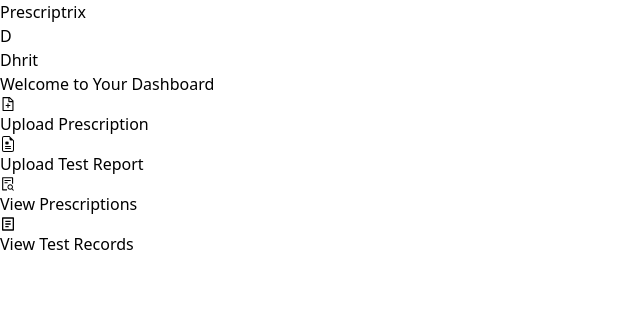
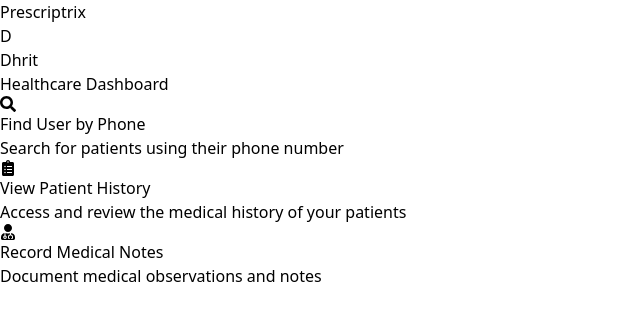
Before and after one commit to neo-0007/HackXetra_init_5, a React (Vite) app in the folder frontend_web/: page / in a window 1280 px wide. Shown: the top 320 px of the page, without its empty margins (0-640 px from the left). Built offline with nearby package versions, Linux system fonts and the light colour scheme.

Commit message:
fixed console wala error

```diff
--- a/frontend_web/src/App.tsx
+++ b/frontend_web/src/App.tsx
@@ -18,21 +18,36 @@
 import HealthcareLogin from "./pages/healthcare/Login";
 import HealthcareSignup from "./pages/healthcare/Signup";
 import UserDashboard from "./pages/users/Dashboard";
+import DoctorDashboard from "./pages/doctors/Dashboard";
+import HealthcareDashboard from "./pages/healthcare/Dashboard";
 
 function App() {
-  const [isUserAuthenticated, setIsUserAuthenticated] = useState(true);
+  const [user, setUser] = useState({
+    id: 1,
+    name: "Dhrit",
+    role: "healthcare", // Change to "doctor" or "healthcare" as needed
+    email: "dhrit@example.com"
+  });
+
+  const isAuthenticated = !!user;
+
+  const getDashboard = () => {
+    if (user?.role === "doctor") return <DoctorDashboard />;
+    if (user?.role === "healthcare") return <HealthcareDashboard />;
+    return <UserDashboard />;
+  };
 
   return (
     <Router>
-      <Navbar isAuthenticated={isUserAuthenticated} userName={"Dhrit"} />
+      <Navbar isAuthenticated={isAuthenticated} userName={user.name} />
       <Routes>
         {/* Public Routes */}
-        <Route path="/" element={<>{isUserAuthenticated?(<UserDashboard />):(<FrontPage />)}</>} />
+        <Route path="/" element={isAuthenticated ? getDashboard() : <FrontPage />} />
         <Route path="/user/login" element={<UserLogin />} />
         <Route path="/user/signup" element={<UserSignup />} />
 
         {/* Protected Routes for Users */}
-        <Route element={<UserProtectedRoutes isAuthenticated={isUserAuthenticated} />}>
+        <Route element={<UserProtectedRoutes isAuthenticated={isAuthenticated && user.role === "user"} />}>
           <Route path="/user/prescription/upload" element={<UploadPresc />} />
           <Route path="/user/prescription/history" element={<UserPrescriptionHistory />} />
           <Route path="/user/prescription" element={<DigitalPrescription />} />
@@ -44,12 +59,19 @@
         {/* Doctor Routes */}
         <Route path="/doctor/login" element={<DoctorLogin />} />
         <Route path="/doctor/signup" element={<DoctorSignup />} />
-        <Route path="/doctor/users" element={<FindUserByPhoneAndOTP />} />
-        <Route path="/doctor/user/otp" element={<OTPVerification />} />
+        <Route element={<UserProtectedRoutes isAuthenticated={isAuthenticated && user.role === "doctor"} />}>
+          <Route path="/doctor/dashboard" element={<DoctorDashboard />} />
+          <Route path="/doctor/users" element={<FindUserByPhoneAndOTP />} />
+          <Route path="/doctor/user/otp" element={<OTPVerification />} />
+        </Route>
 
-        {/* {Healthcare Routes} */}
+        {/* Healthcare Routes */}
         <Route path="/healthcare/login" element={<HealthcareLogin />} />
         <Route path="/healthcare/signup" element={<HealthcareSignup />} />
+        <Route element={<UserProtectedRoutes isAuthenticated={isAuthenticated && user.role === "healthcare"} />}>
+          <Route path="/healthcare/dashboard" element={<HealthcareDashboard />} />
+          {/* Add additional healthcare routes here */}
+        </Route>
       </Routes>
     </Router>
   );
--- a/frontend_web/src/components/users/Login.tsx
+++ b/frontend_web/src/components/users/Login.tsx
@@ -2,6 +2,17 @@
 
 const LoginForm: React.FC = () => {
   const [loginMethod, setLoginMethod] = useState('email'); // Default is email
+  const [logindata, setLogindata] = useState({
+    email: '',
+    phone: '',
+    password: '',
+  });
+
+  const handleSubmit = (e: React.FormEvent) => {
+    e.preventDefault();
+    console.log(logindata);
+    // Handle login logic here
+  };
 
   return (
     <div className="w-full max-w-md p-8 space-y-6 bg-white shadow-lg rounded-lg">
@@ -24,7 +35,7 @@
           Log in with Phone
         </button>
       </div>
-            <form className="space-y-4">
+      <form className="space-y-4" onSubmit={(e)=>handleSubmit(e)}>
         <div>
           <label className="block text-sm font-medium">
             {loginMethod === 'email' ? 'Your Email' : 'Your Phone Number'}
@@ -33,12 +44,16 @@
             <input
               type="email"
               placeholder="johndoe@gmail.com"
+              onChange={(e) => setLogindata({ ...logindata, email: e.target.value })}
+              value={logindata.email}
               className="w-full px-4 py-2 mt-1 border rounded-md focus:outline-none focus:ring-2 focus:ring-blue-500"
             />
           ) : (
             <input
               type="tel"
               placeholder="Enter your phone number"
+              onChange={(e) => setLogindata({ ...logindata, phone: e.target.value })}
+              value={logindata.phone}
               className="w-full px-4 py-2 mt-1 border rounded-md focus:outline-none focus:ring-2 focus:ring-blue-500"
             />
           )}
@@ -48,26 +63,37 @@
           <input
             type="password"
             placeholder="Password"
+            onChange={(e) => setLogindata({ ...logindata, password: e.target.value })}
+            value={logindata.password}
             className="w-full px-4 py-2 mt-1 border rounded-md focus:outline-none focus:ring-2 focus:ring-blue-500"
           />
         </div>
-                <button className="w-full py-2 text-white bg-blue-600 rounded-md hover:bg-blue-700">Log In</button>
+        <button
+          type="submit"
+          className="w-full py-2 text-white bg-blue-600 rounded-md hover:bg-blue-700"
+        >
+          Log In
+        </button>
       </form>
       <div className="text-center">
-                <a href="#" className="text-blue-600 hover:underline">Forgot password?</a>
+        <a href="#" className="text-blue-600 hover:underline">
+          Forgot password?
+        </a>
       </div>
       <div className="flex items-center justify-center mt-4 space-x-2">
         <span className="text-gray-500">or</span>
       </div>
       <div className="flex items-center justify-center space-x-4">
         <button className="flex items-center px-4 py-2 border rounded-md">
-                    <img src="/public/google.png" alt="Google" className="w-5 h-5 mr-2" />
+          <img src="/google.png" alt="Google" className="w-5 h-5 mr-2" />
           Log in with Google
         </button>
       </div>
       <div className="text-center mt-4">
         <span>Don’t have an account? </span>
-                <a href="/user/signup" className="text-blue-600 hover:underline">Sign Up</a>
+        <a href="/user/signup" className="text-blue-600 hover:underline">
+          Sign Up
+        </a>
       </div>
     </div>
   );
--- /dev/null
+++ b/frontend_web/src/pages/doctors/Dashboard.tsx
@@ -0,0 +1,37 @@
+// pages/doctors/DoctorDashboard.js
+import React from 'react';
+import { Link } from 'react-router-dom';
+import { FaSearch, FaStethoscope, FaClipboardList } from 'react-icons/fa';
+
+const DoctorDashboard = () => {
+  return (
+    <div className="flex flex-col items-center p-6 bg-gray-50 min-h-screen">
+      <h2 className="text-3xl font-semibold text-gray-800 mb-8">Doctor Dashboard</h2>
+
+      <div className="grid grid-cols-1 sm:grid-cols-2 lg:grid-cols-3 gap-6 w-full max-w-screen-lg">
+        {/* Find User by Phone */}
+        <Link to="/doctor/users" className="flex flex-col items-center p-6 bg-white shadow-lg rounded-lg hover:shadow-xl transition duration-300 text-center">
+          <FaSearch className="text-4xl text-blue-500 mb-4"/>
+          <h3 className="text-xl font-medium text-gray-800">Find User by Phone</h3>
+          <p className="text-gray-600 mt-2">Search for patients by their phone number</p>
+        </Link>
+
+        {/* View Past Patients */}
+        <Link to="/doctor/patient-history" className="flex flex-col items-center p-6 bg-white shadow-lg rounded-lg hover:shadow-xl transition duration-300 text-center">
+          <FaClipboardList className="text-4xl text-green-500 mb-4"/>
+          <h3 className="text-xl font-medium text-gray-800">View Past Patients</h3>
+          <p className="text-gray-600 mt-2">Access and view the history of your patients</p>
+        </Link>
+
+        {/* Digitally Write Prescriptions */}
+        <Link to="/doctor/digital-prescriptions" className="flex flex-col items-center p-6 bg-white shadow-lg rounded-lg hover:shadow-xl transition duration-300 text-center">
+          <FaStethoscope className="text-4xl text-yellow-500 mb-4"/>
+          <h3 className="text-xl font-medium text-gray-800">Write Digital Prescriptions</h3>
+          <p className="text-gray-600 mt-2">Create and manage prescriptions digitally</p>
+        </Link>
+      </div>
+    </div>
+  );
+};
+
+export default DoctorDashboard;
--- /dev/null
+++ b/frontend_web/src/pages/healthcare/Dashboard.tsx
@@ -0,0 +1,37 @@
+// pages/healthcare/HealthcareDashboard.js
+import React from 'react';
+import { Link } from 'react-router-dom';
+import { FaSearch, FaClipboardList, FaUserMd } from 'react-icons/fa';
+
+const HealthcareDashboard = () => {
+  return (
+    <div className="flex flex-col items-center p-6 bg-gray-50 min-h-screen">
+      <h2 className="text-3xl font-semibold text-gray-800 mb-8">Healthcare Dashboard</h2>
+
+      <div className="grid grid-cols-1 sm:grid-cols-2 lg:grid-cols-3 gap-6 w-full max-w-screen-lg">
+        {/* Find User by Phone */}
+        <Link to="/healthcare/users" className="flex flex-col items-center p-6 bg-white shadow-lg rounded-lg hover:shadow-xl transition duration-300 text-center">
+          <FaSearch className="text-4xl text-blue-500 mb-4"/>
+          <h3 className="text-xl font-medium text-gray-800">Find User by Phone</h3>
+          <p className="text-gray-600 mt-2">Search for patients using their phone number</p>
+        </Link>
+
+        {/* View Patient History */}
+        <Link to="/healthcare/patient-history" className="flex flex-col items-center p-6 bg-white shadow-lg rounded-lg hover:shadow-xl transition duration-300 text-center">
+          <FaClipboardList className="text-4xl text-green-500 mb-4"/>
+          <h3 className="text-xl font-medium text-gray-800">View Patient History</h3>
+          <p className="text-gray-600 mt-2">Access and review the medical history of your patients</p>
+        </Link>
+
+        {/* Record Medical Notes */}
+        <Link to="/healthcare/medical-notes" className="flex flex-col items-center p-6 bg-white shadow-lg rounded-lg hover:shadow-xl transition duration-300 text-center">
+          <FaUserMd className="text-4xl text-orange-500 mb-4"/>
+          <h3 className="text-xl font-medium text-gray-800">Record Medical Notes</h3>
+          <p className="text-gray-600 mt-2">Document medical observations and notes</p>
+        </Link>
+      </div>
+    </div>
+  );
+};
+
+export default HealthcareDashboard;
```
Lines whose indentation alone changed are shown as unchanged.
